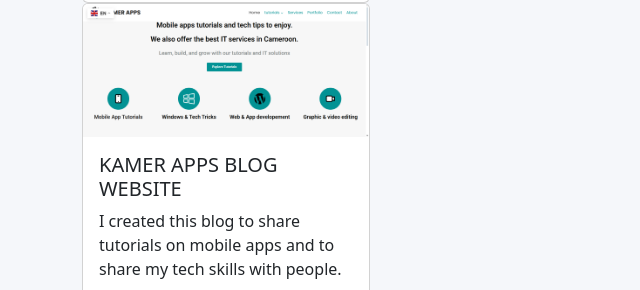
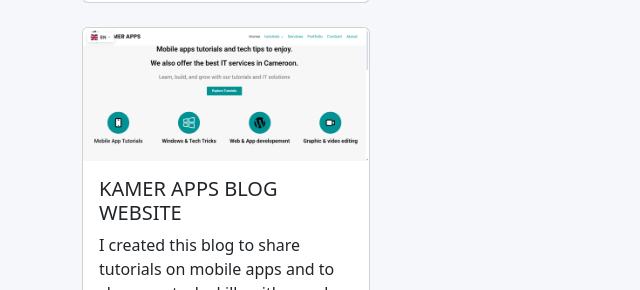
Before and after one commit to Mrverlino/Tiakocv, a plain HTML site: page index.html in a window 1280 px wide. Shown: the part 1173-1463 px from the top of the page, without its empty margins (0-640 px from the left). Drawn offline with nearby package versions, Linux system fonts and the light colour scheme.

Commit message:
add margins on kaps card

```diff
--- a/index.html
+++ b/index.html
@@ -98,7 +98,7 @@ Whether you’re a startup, a small business, or a personal brand, I create webs
 
         <!-- Kamer apps -->
 
-        <div class="project p1">
+        <div class="project p1 mt-4">
           <div class="card" style="width: 18rem;">
   <img src="images/Opera Snapshot_2025-11-20_055535_www.kamer-apps.cm1.png" class="card-img-top" alt="kamer-apps blog">
   <div class="card-body">
```
